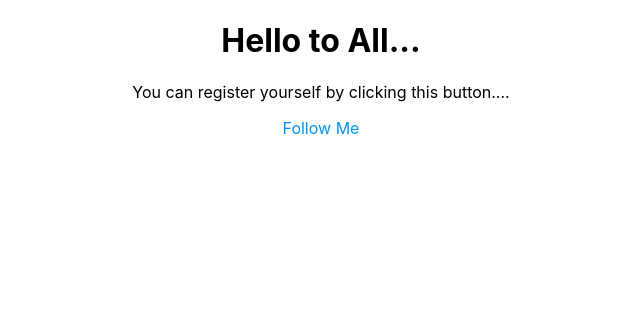
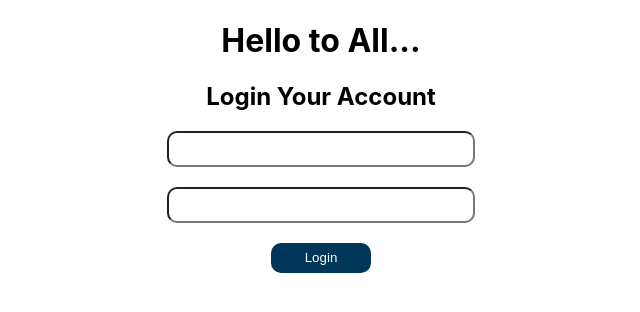
Before and after one commit to techsimpluslearning/ReactNative2021, a React (Create React App) app: page / in a window 1280 px wide. Shown: the top 312 px of the page, without its empty margins (319-959 px from the left). Built offline with nearby package versions, Linux system fonts and the light colour scheme.

Commit message:
React Hooks

```diff
--- a/src/App.js
+++ b/src/App.js
@@ -3,6 +3,9 @@ import Counter from "./components/classCounter";
 import LoginForm from "./components/loginForm";
 import State from "./components/state_eventBinding";
 import MainComponent from "./components/methodAsAProps/mainComponent";
+import HooksCounter from "./components/reactHooks/hooksCounter";
+import LogginFormHooks from "./components/reactHooks/hooksForm";
+
 const App = () => {
   var Data = {
     name: "Jeet",
@@ -14,7 +17,9 @@ const App = () => {
       {/* <Counter />
       <LoginForm />
       <State /> */}
-      <MainComponent />
+      {/* <MainComponent /> */}
+      {/* <HooksCounter /> */}
+      <LogginFormHooks />
     </center>
   );
 };
--- /dev/null
+++ b/src/components/reactHooks/hooksCounter.js
@@ -0,0 +1,15 @@
+import React from "react";
+
+const HooksCounter = (props) => {
+  const [count, setCount] = React.useState(0);
+
+  return (
+    <div>
+      <button onClick={() => setCount(count + 1)}>
+        You Clicked --- {count}
+      </button>
+    </div>
+  );
+};
+
+export default HooksCounter;
--- /dev/null
+++ b/src/components/reactHooks/hooksForm.js
@@ -0,0 +1,128 @@
+import React from "react";
+
+// const LogginFormHooks = () => {
+//   const [username, setUsername] = React.useState("");
+//   const [pass, setPass] = React.useState("");
+
+//   return (
+//     <div>
+//       <h2>Login Your Account</h2>
+//       <input
+//         style={Styles.textInput}
+//         value={username}
+//         onChange={(event) => setUsername(event.target.value)}
+//         id="username"
+//         type="text"
+//       />
+//       <br />
+//       <br />
+//       <input
+//         value={pass}
+//         onChange={(event) => setPass(event.target.value)}
+//         style={Styles.textInput}
+//         type="text"
+//         id="password"
+//       />
+//       <br />
+//       <br />
+//       <button style={Styles.loginButton}>Login</button>
+//     </div>
+//   );
+// };
+
+// const LogginFormHooks = () => {
+//   const [values, setValues] = React.useState({
+//     username: "",
+//     pass: "",
+//   });
+
+//   const handleUsername = (event) => {
+//     const value = event.target.value;
+//     setValues({ username: value });
+//   };
+
+//   const handlePass = (event) => {
+//     const value = event.target.value;
+//     setValues({ pass: value });
+//   };
+
+//   return (
+//     <div>
+//       <h2>Login Your Account</h2>
+//       <input
+//         style={Styles.textInput}
+//         value={values.username}
+//         onChange={(event) => handleUsername(event)}
+//         id="username"
+//         type="text"
+//       />
+//       <br />
+//       <br />
+//       <input
+//         value={values.pass}
+//         onChange={(event) => handlePass(event)}
+//         style={Styles.textInput}
+//         type="text"
+//         id="password"
+//       />
+//       <br />
+//       <br />
+//       <button style={Styles.loginButton}>Login</button>
+//     </div>
+//   );
+// };
+
+const LogginFormHooks = () => {
+  const [values, setValues] = React.useState({
+    username: "",
+    pass: "",
+  });
+
+  const handleChange = (event) => {
+    const value = event.target.value;
+    const Id = event.target.id;
+    setValues({
+      ...values,
+      [Id]: value,
+    });
+  };
+
+  return (
+    <div>
+      <h2>Login Your Account</h2>
+      <input
+        style={Styles.textInput}
+        value={values.username}
+        onChange={(event) => handleChange(event)}
+        id="username"
+        type="text"
+      />
+      <br />
+      <br />
+      <input
+        value={values.pass}
+        onChange={(event) => handleChange(event)}
+        style={Styles.textInput}
+        type="text"
+        id="pass"
+      />
+      <br />
+      <br />
+      <button style={Styles.loginButton}>Login</button>
+    </div>
+  );
+};
+
+const Styles = {
+  loginButton: {
+    width: "100px",
+    height: "30px",
+    borderRadius: "10px",
+    backgroundColor: "#00365A",
+    border: "none",
+    color: "white",
+  },
+  textInput: { width: "300px", height: "30px", borderRadius: "10px" },
+};
+
+export default LogginFormHooks;
```
